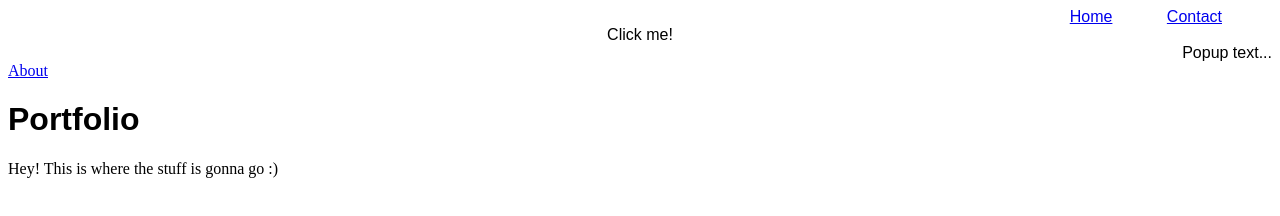
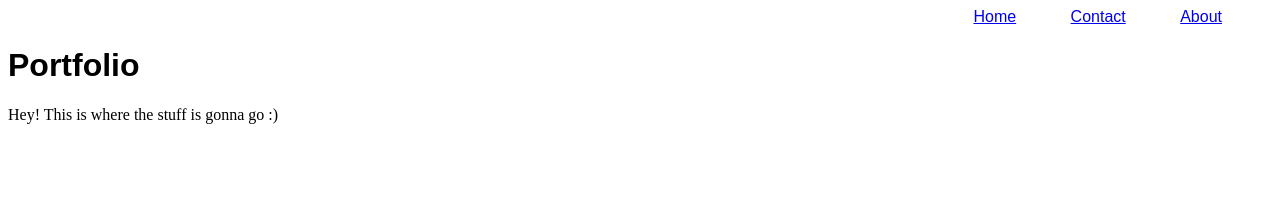
Before and after one commit to cshelton7/cshelton7.github.io, a plain HTML site: page index.html in a window 1280 px wide. Drawn offline with Linux system fonts and the light colour scheme.

Commit message:
remove popup

```diff
--- a/index.html
+++ b/index.html
@@ -9,9 +9,6 @@
 		<ul>
 		  <li><a href="index.html">Home</a></li>
 		  <li><a href="contact.asp">Contact</a></li>
-		<li><div class="popup" onclick="myFunction()">Click me!</li>
-  			<span class="popuptext" id="myPopup">Popup text...</span>
-</div>
 		  <li><a href="about.asp">About</a></li>
 		</ul>
 	</div>
```
